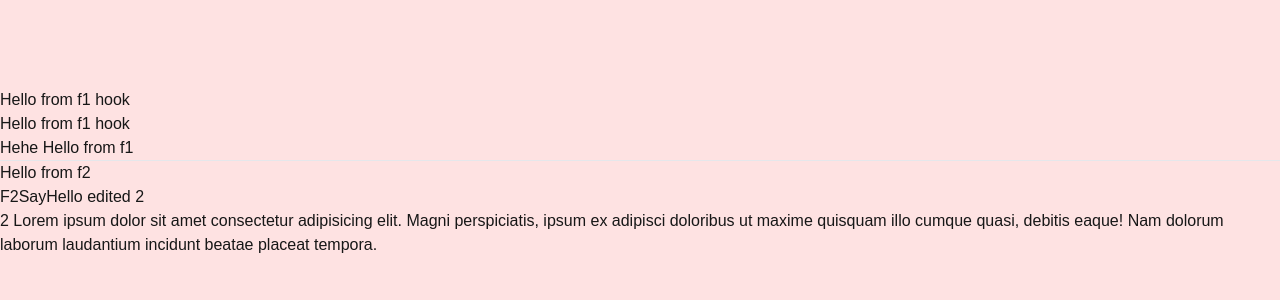
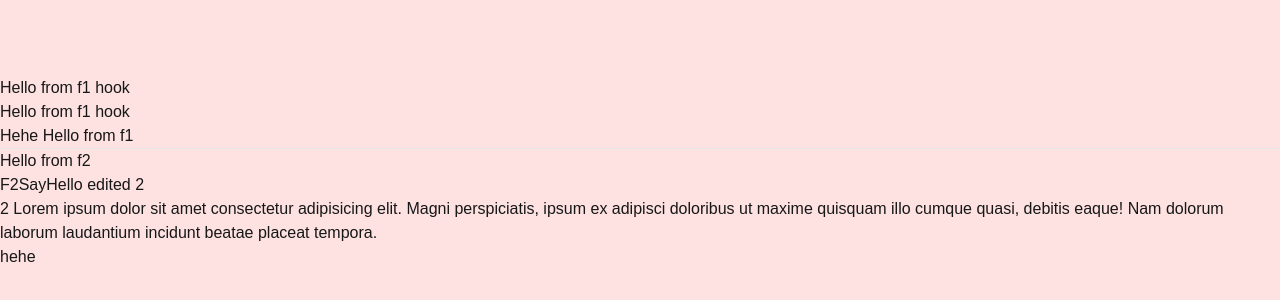
Before and after one commit to teq-hungpham/test, a Next.js app: page / in a window 1280 px wide. Shown: the part 228-528 px from the top of the page. Built offline with nearby package versions, Linux system fonts and the light colour scheme.

Commit message:
update main

```diff
--- a/src/pages/index.tsx
+++ b/src/pages/index.tsx
@@ -22,6 +22,7 @@ export default function Home() {
 						cumque quasi, debitis eaque! Nam dolorum laborum laudantium incidunt
 						beatae placeat tempora.
 					</div>
+					<p>hehe</p>
 				</div>
 			}
 		/>
```
